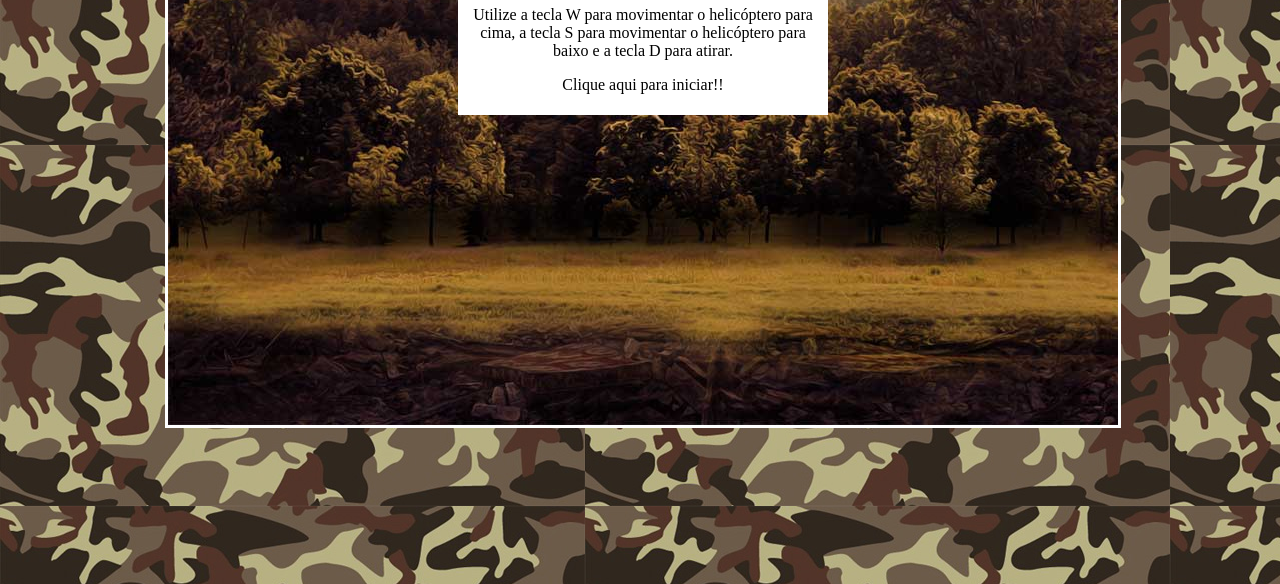
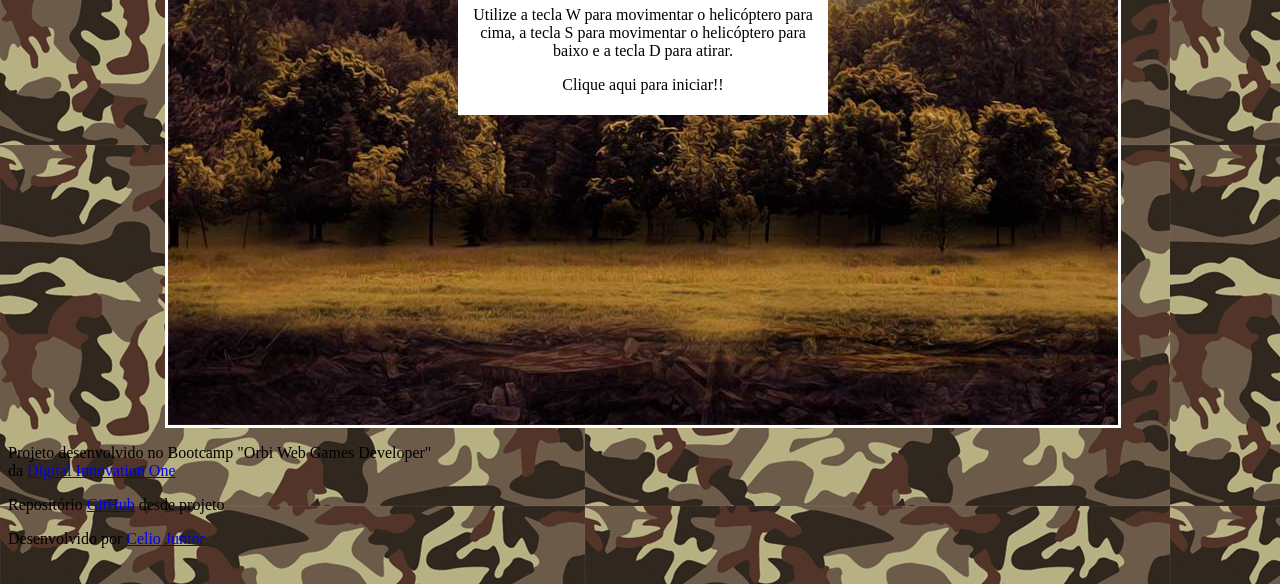
Before and after one commit to AIemao/jogoHeliDio, a plain HTML site: page index.html in a window 1280 px wide. Shown: the part 216-800 px from the top of the page. Drawn offline with Linux system fonts and the light colour scheme.

Commit message:
Personalizando repositorio

```diff
--- a/index.html
+++ b/index.html
@@ -34,5 +34,10 @@
     <script type="text/javascript" src="js/js.js"></script>
     <script type="text/javascript" src="js/jquery-collision.min.js"></script>
 </body>
+<footer>
+    <p>Projeto desenvolvido no Bootcamp "Orbi Web Games Developer"<br>da <a href="https://digitalinnovation.one/" target="_blank" rel="noopener noreferrer">Digital Innovation One</a></p>
+    <p>Repositório <a href="https://github.com/AIemao/jogoHeliDio" target="_blank" rel="noopener noreferrer">GitHub</a> desde projeto</p>
+    <p>Desenvolvido por <a href="https://jogo-heli-dio.vercel.app/" target="_blank" rel="noopener noreferrer">Celio Junior</a></p>
+</footer>
 
 </html>
```
Also changed, not shown: imgs/DIO.png (added), 2 other files.
